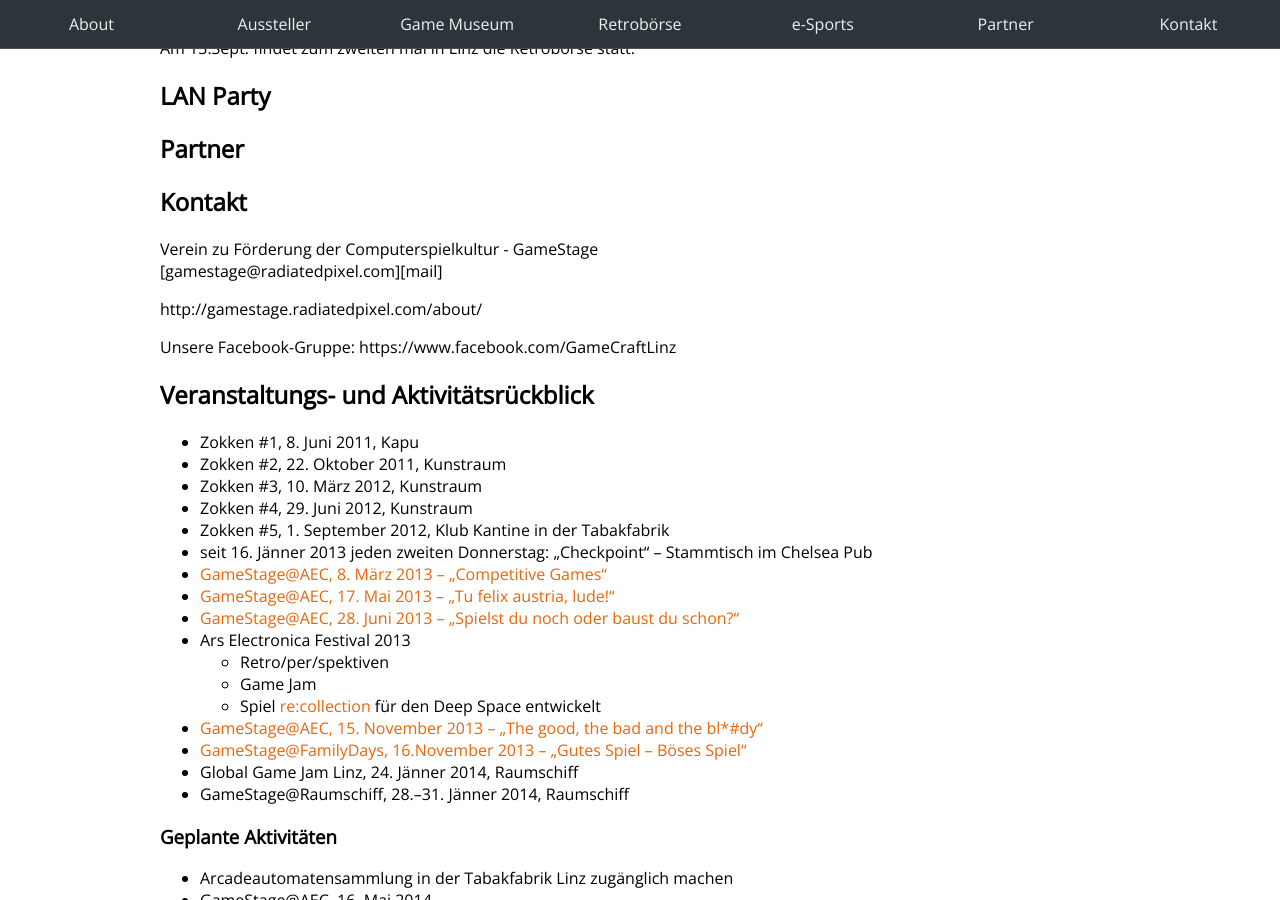
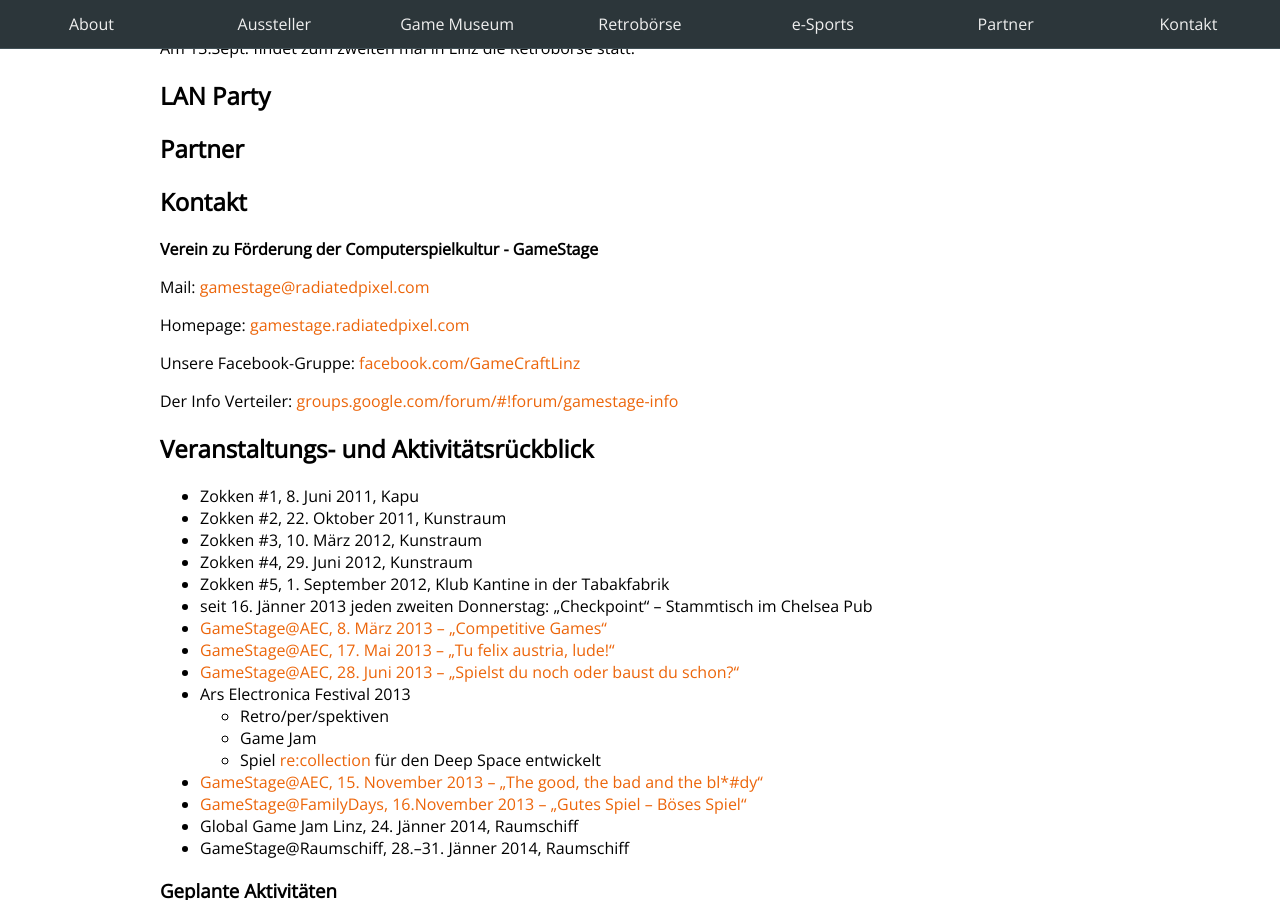
Before and after one commit to Lorti/gsexpo, a Jekyll site: the page built from index.html, in a window 1280 px wide and 900 px high, scrolled down 1524 px. Built offline with Jekyll 4.4.1, drawn with Linux system fonts in a browser that asks for light colours; nearby versions of some CDN libraries; Markdown is read by kramdown in place of the engine named in the settings.

Commit message:
Update contact.markdown

```diff
--- a/_includes/contact.markdown
+++ b/_includes/contact.markdown
@@ -1,8 +1,11 @@
 ## Kontakt
 
-Verein zu Förderung der Computerspielkultur - GameStage
-[gamestage@radiatedpixel.com][mail]
+**Verein zu Förderung der Computerspielkultur - GameStage**
 
-http://gamestage.radiatedpixel.com/about/
+Mail: [gamestage@radiatedpixel.com](mail:gamestage@radiatedpixel.com)
 
-Unsere Facebook-Gruppe: https://www.facebook.com/GameCraftLinz
+Homepage: [gamestage.radiatedpixel.com](http://gamestage.radiatedpixel.com/about/)
+
+Unsere Facebook-Gruppe: [facebook.com/GameCraftLinz](https://www.facebook.com/GameCraftLinz)
+
+Der Info Verteiler: [groups.google.com/forum/#!forum/gamestage-info](https://groups.google.com/forum/#!forum/gamestage-info)
```
